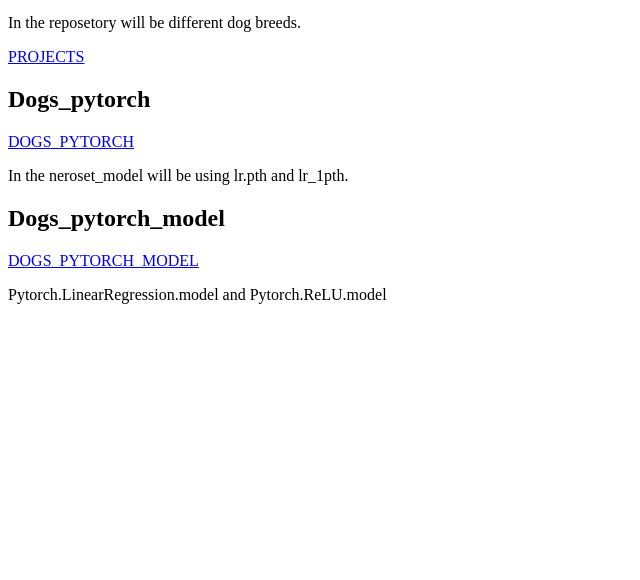
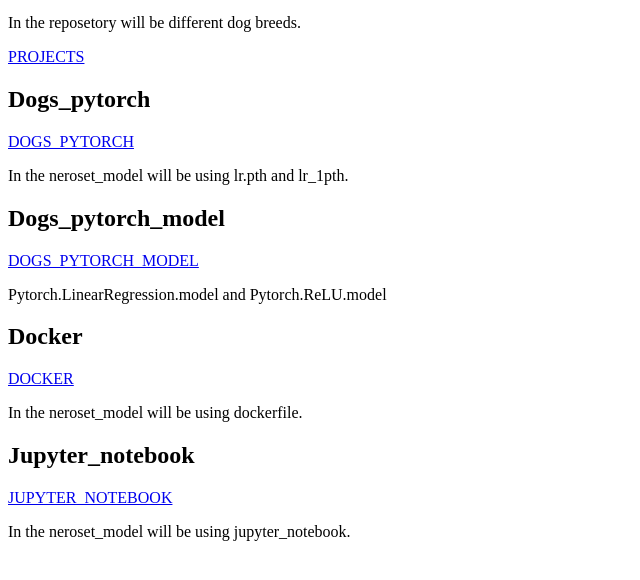
Before and after one commit to viktar99999/rezume, a plain HTML site: page Rezume/dogs.html in a window 1280 px wide. Shown: the part 126-706 px from the top of the page, without its empty margins (0-640 px from the left). Drawn offline with Linux system fonts and the light colour scheme.

Commit message:
upgrade dogs_html

```diff
--- a/Rezume/dogs.html
+++ b/Rezume/dogs.html
@@ -12,14 +12,24 @@
 </p>
 <a href="index.html">PROJECTS</a>
 <h2>Dogs_pytorch</h2>
-<a href="https://github.com/viktar99999/dogs/tree/dogs_pytorch/">DOGS_PYTORCH</a>
+<a href="https://github.com/viktar99999/dogs/tree/dogs_pytorch/dogs_pytorch/">DOGS_PYTORCH</a>
 <p>
     In the neroset_model will be using lr.pth and lr_1pth.
 </p>
 <h2>Dogs_pytorch_model</h2>
-<a href="https://github.com/viktar99999/dogs/tree/dogs_pytorch_model/">DOGS_PYTORCH_MODEL</a>
+<a href="https://github.com/viktar99999/dogs/tree//dogs_pytorch_model/dogs_pytorch/model/">DOGS_PYTORCH_MODEL</a>
 <p>
     Pytorch.LinearRegression.model and Pytorch.ReLU.model
 </p>
+<h2>Docker</h2>
+<a href="https://github.com/viktar99999/dogs/tree/docker/docker/">DOCKER</a>
+<p>
+    In the neroset_model will be using dockerfile.
+</p>
+<h2>Jupyter_notebook</h2>
+<a href="https://github.com/viktar99999/dogs/tree/jupyter_notebook/jupyter_notebook/">JUPYTER_NOTEBOOK</a>
+<p>
+    In the neroset_model will be using jupyter_notebook.
+</p>
 </body>
 </html>
```
